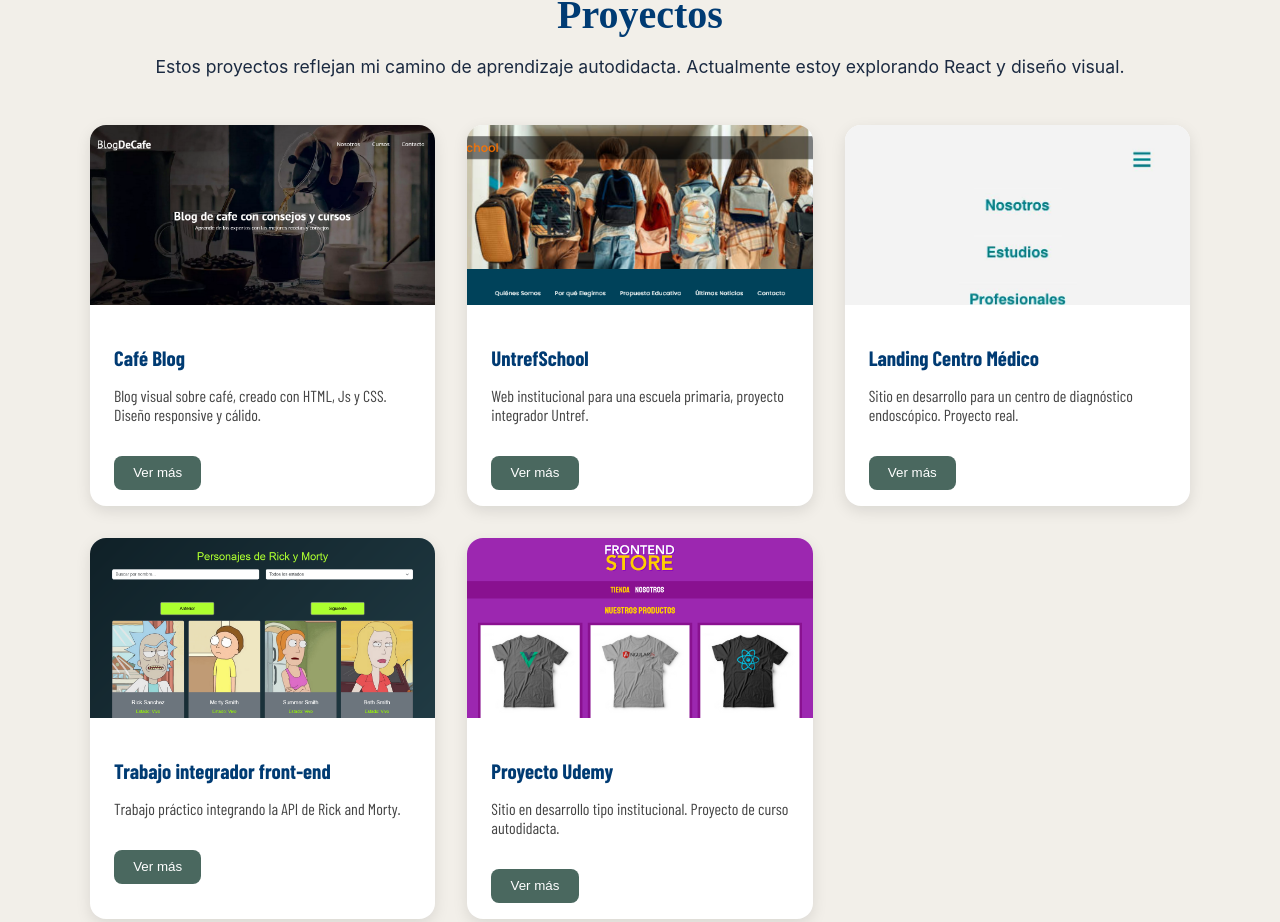
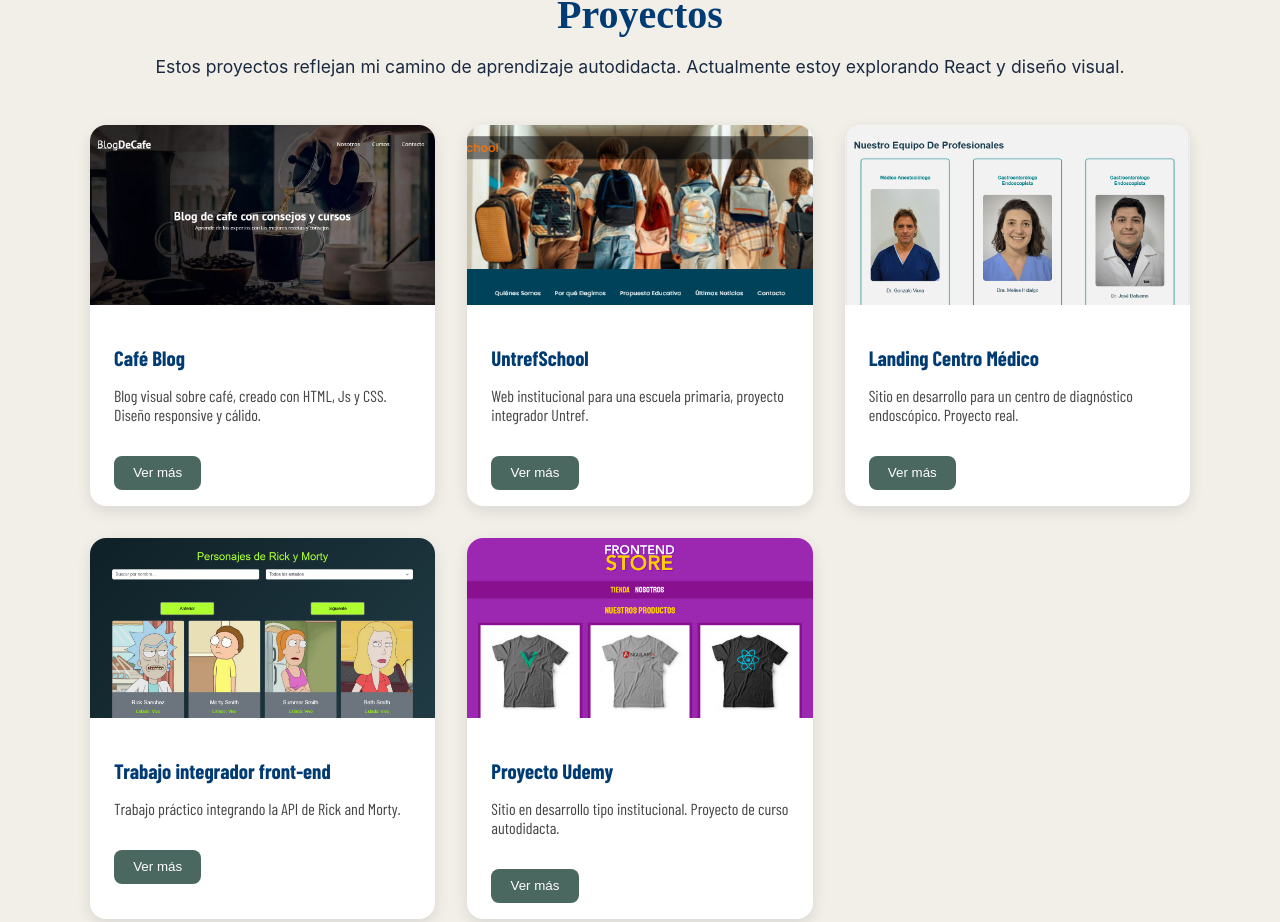
Before and after one commit to caro4576/mi-portfolio, a React (Create React App) app: page / in a window 1280 px wide. Shown: the part 960-1882 px from the top of the page. Built offline with nearby package versions, Linux system fonts and the light colour scheme.

Commit message:
Refactor code structure for improved readability and maintainability

```diff
--- a/src/components/Proyectos.jsx
+++ b/src/components/Proyectos.jsx
@@ -19,7 +19,7 @@ const proyectos = [
     titulo: 'Landing Centro Médico',
     descripcion: 'Sitio en desarrollo para un centro de diagnóstico endoscópico. Proyecto real.',
     link: 'https://caro4576.github.io/sitio-digestivo/',
-    imagen: process.env.PUBLIC_URL + '/img/ideb.jpg'
+    imagen: process.env.PUBLIC_URL + '/img/ideb.png'
 
   },
   {
```
Also changed, not shown: public/img/ideb.jpg (deleted), public/img/ideb.png (added).
